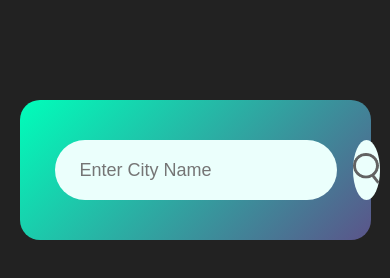
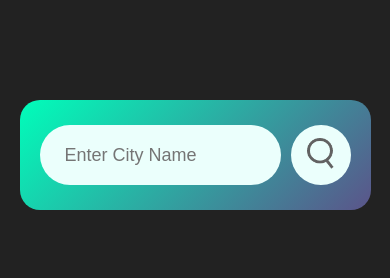
Before and after one commit to AlirezaHassaniEghtedar/modern-designed-weather-app.com, a plain HTML site: page index.html in a window 390 px wide. Drawn offline with Linux system fonts and the light colour scheme.

Commit message:
Add Responsive Design

```diff
--- a/style.css
+++ b/style.css
@@ -113,3 +113,19 @@ body {
     margin-top: 15px;
     margin-left: 7px;
 }
+
+@media only screen and (max-width: 412px) {
+    .card {
+        padding: 25px 20px;
+    }
+
+    .search button {
+        width: 20%;
+    }
+
+    .search input {
+        flex: unset;
+        width: 80%;
+        margin-right: 10px;
+    }
+}
```
